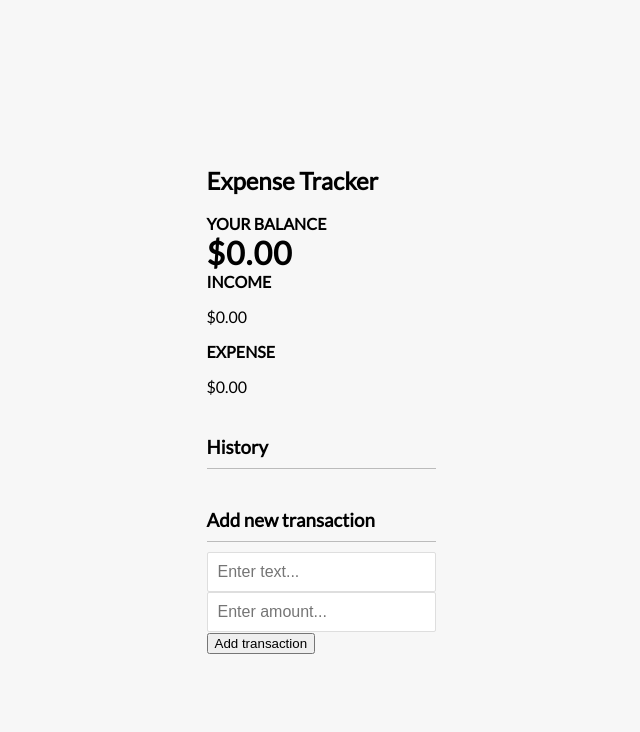
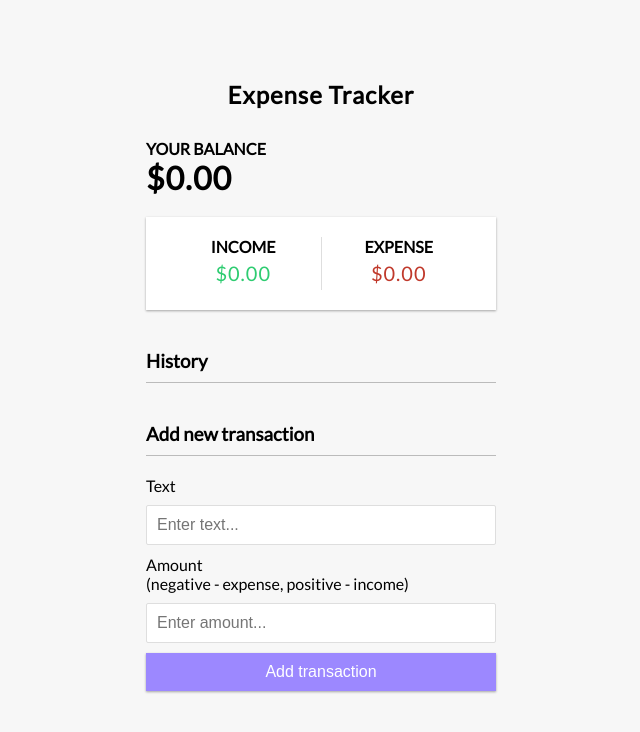
Before and after one commit to cecisalof/PEC2, a plain HTML site: page PEC2_Ej2/Ejer2-2-expense-tracker/index.html in a window 1280 px wide. Shown: the whole page, without its empty margins (319-959 px from the left). Drawn offline with Linux system fonts and the light colour scheme.

Commit message:
[Style]: connecting style classes of HTML elements

```diff
--- a/PEC2_Ej2/Ejer2-2-expense-tracker/style.css
+++ b/PEC2_Ej2/Ejer2-2-expense-tracker/style.css
@@ -27,6 +27,12 @@ body {
 h1 {
   letter-spacing: 1px;
   margin: 0;
+}
+
+h2 {
+  letter-spacing: 1px;
+  margin: 0;
+  text-align: center;
 }
 
 h3 {
--- a/PEC2_Ej2/Ejer2-2-expense-tracker/views/expense.view.js
+++ b/PEC2_Ej2/Ejer2-2-expense-tracker/views/expense.view.js
@@ -8,20 +8,22 @@
 class ExpenseView {
     constructor() {
         this.app = this.getElement("#root");
-        this.balanceContainer = this.createElement("div");
+        this.mainHeader = this.createElement("h2");
+        this.mainHeader.textContent = "Expense Tracker";
+        this.balanceContainer = this.createElement("div", "container");
         this.subtitle = this.createElement("h4");
         this.subtitle.textContent = "Your Balance";
         this.balance = this.createElement("h1");
         this.balance.textContent = "$0.00";
-        this.incExpContainer = this.createElement("div");
+        this.incExpContainer = this.createElement("div", "inc-exp-container");
         this.div = this.createElement("div");
         this.income = this.createElement("h4");
         this.income.textContent = "Income";
-        this.moneyPlus = this.createElement("p");
+        this.moneyPlus = this.createElement("p", ["money", "plus"]);
         this.div2 = this.createElement("div");
         this.expense = this.createElement("h4");
         this.expense.textContent = "Expense";
-        this.moneyMinus = this.createElement("p");
+        this.moneyMinus = this.createElement("p", ["money", "minus"]);
         this.div.append(this.income, this.moneyPlus);
         this.div2.append(this.expense, this.moneyMinus);
         this.incExpContainer.append(this.div, this.div2);
@@ -33,24 +35,27 @@ class ExpenseView {
         this.form = this.createElement("form");
         this.input = this.createElement("input");
         this.input.type = "text";
-        this.input.label = "Text";
+        this.label = this.createElement("label")
+        this.label.innerText = "Text";
         this.input.placeholder = "Enter text...";
         this.input.name = "Text";
         this.amountInput = this.createElement("input");
         this.amountInput.type = "number";
-        this.amountInput.label = "Amount (negative - expense, positive - income)";
+        this.amountInputLabel = this.createElement("label")
+        this.amountInputLabel.innerText = "Amount \n (negative - expense, positive - income)";
         this.amountInput.placeholder = "Enter amount...";
         this.amountInput.name = "Amount";
-        this.submitButton = this.createElement("button");
+        this.submitButton = this.createElement("button", "btn");
         this.submitButton.textContent = "Add transaction";
-        this.form.append(this.input, this.amountInput, this.submitButton);
+        this.form.append(this.label, this.input, this.amountInputLabel, this.amountInput, this.submitButton);
         this.title = this.createElement("h2");
         this.title.textContent = "Expense Tracker";
-        this.app.append(this.title, this.balanceContainer, this.subtitle, this.balance, this.incExpContainer, this.history, this.expenseList, this.newTransaction, this.form);
+        this.app.append(this.mainHeader, this.balanceContainer, this.subtitle, this.balance, this.incExpContainer, this.history, this.expenseList, this.newTransaction, this.form);
 
         this._temporaryExpenseText = "";
         this._temporaryExpenseAmount = "";
         this._initLocalListeners();
+        console.log(this.input);
     }
 
     // Getter for the input value
@@ -74,7 +79,9 @@ class ExpenseView {
     // Create an element
     createElement(tag, className) {
         const element = document.createElement(tag);
-        if (className) element.classList.add(className);
+        // considering multiple clases
+        typeof className === 'object' ? element.classList.add(...className) : element.classList.add(className);
+
         return element;
     }
 
@@ -103,7 +110,15 @@ class ExpenseView {
             // Create nodes
             // Loop through the expenses and display a checkbox, span, and delete button for every existing todo
             expenses.forEach(expense => {
-                const li = this.createElement("li");
+
+                let li;
+                // considering input detail color based on expense amount
+                if (expense.amount > 0) {
+                    li = this.createElement("li", "plus");
+                } else {
+                    li = this.createElement("li", "minus");
+                }
+                // const li = this.createElement("li");
                 li.id = expense.id;
 
                 const text = this.createElement("span");
@@ -116,15 +131,7 @@ class ExpenseView {
                 span.textContent = expense.amount;
                 // li.textContent = expense.text;
 
-                //   if (expense) {
-                //     const strike = this.createElement("s");
-                //     strike.textContent = expense.text;
-                //     span.append(strike);
-                //   } else {
-                //     span.textContent = expense.text;
-                //   }
-
-                const deleteButton = this.createElement("button", "delete");
+                const deleteButton = this.createElement("button", "delete-btn");
                 deleteButton.textContent = "x";
                 li.append(deleteButton, text, span);
 
```
